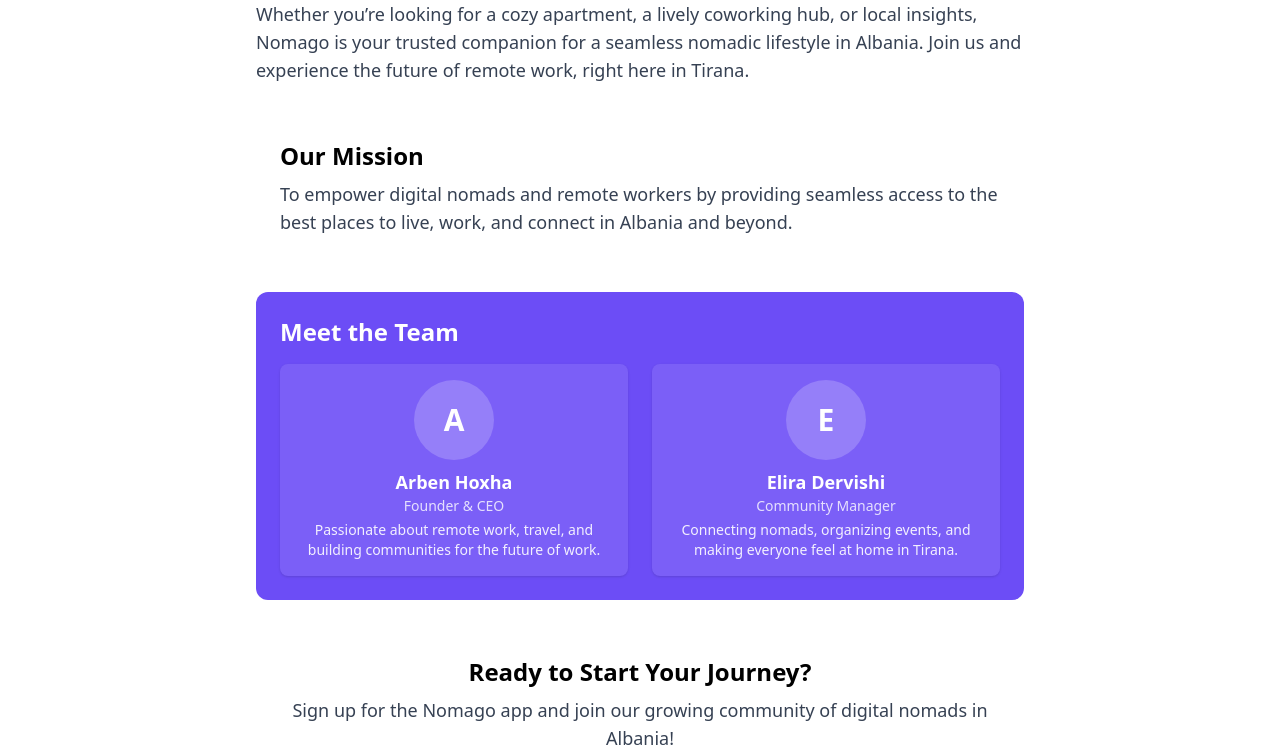
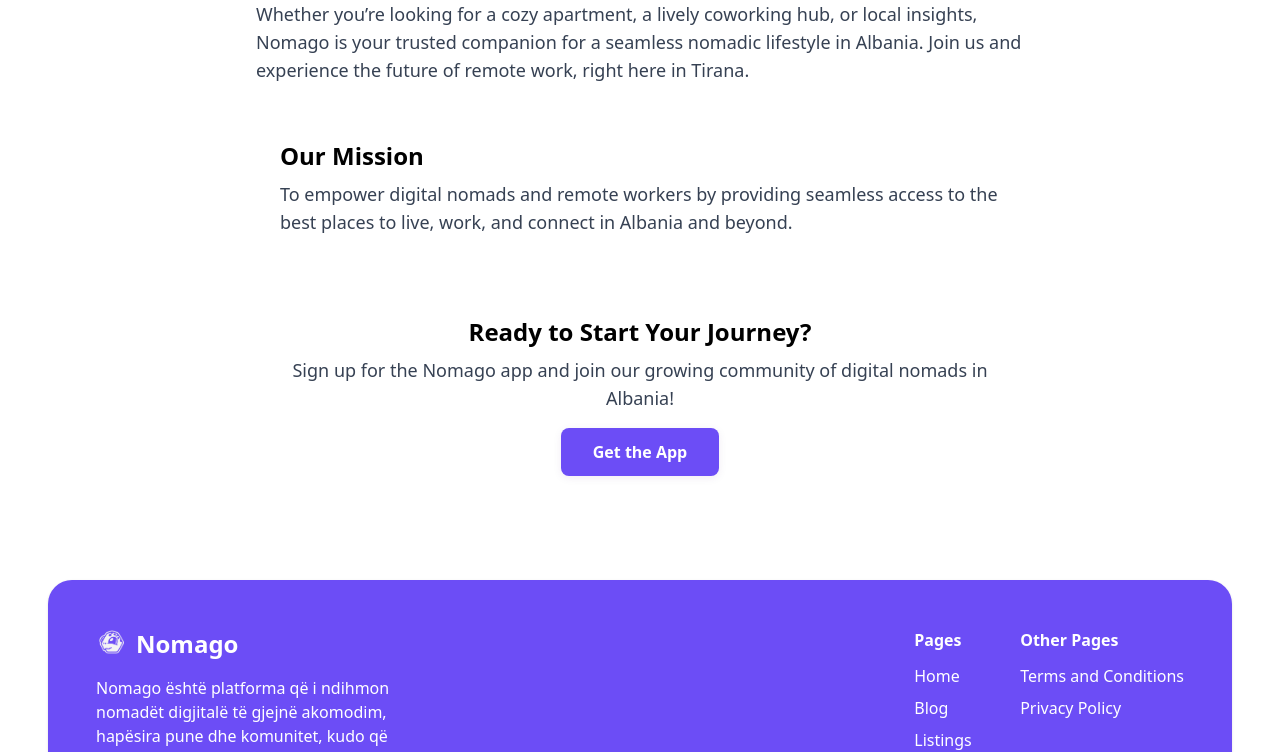
Before and after one commit to lazari03/nomago-web, a Next.js app: page /about in a window 1280 px wide. Shown: the part 441-1193 px from the top of the page. Built offline with nearby package versions, Linux system fonts and the light colour scheme; no server answers.

Commit message:
removed team

```diff
--- a/src/app/about/page.tsx
+++ b/src/app/about/page.tsx
@@ -27,27 +27,6 @@
             <p className="text-gray-700 text-lg">To empower digital nomads and remote workers by providing seamless access to the best places to live, work, and connect in Albania and beyond.</p>
           </div>
 
-          {/* Team Section */}
-          <div
-            className="mb-8 rounded-[12px] p-6"
-            style={{ background: ColorTokens.purple, color: 'white' }}
-          >
-            <h2 className="text-2xl font-bold mb-4">Meet the Team</h2>
-            <div className="flex flex-col sm:flex-row gap-6">
-              <div className="flex flex-col items-center bg-white/10 rounded-lg shadow p-4 w-full sm:w-1/2">
-                <div className="w-20 h-20 rounded-full bg-white/20 flex items-center justify-center text-white text-3xl font-bold mb-2">A</div>
-                <div className="font-semibold text-lg">Arben Hoxha</div>
-                <div className="text-white/80 text-sm mb-1">Founder & CEO</div>
-                <p className="text-white/90 text-center text-sm">Passionate about remote work, travel, and building communities for the future of work.</p>
-              </div>
-              <div className="flex flex-col items-center bg-white/10 rounded-lg shadow p-4 w-full sm:w-1/2">
-                <div className="w-20 h-20 rounded-full bg-white/20 flex items-center justify-center text-white text-3xl font-bold mb-2">E</div>
-                <div className="font-semibold text-lg">Elira Dervishi</div>
-                <div className="text-white/80 text-sm mb-1">Community Manager</div>
-                <p className="text-white/90 text-center text-sm">Connecting nomads, organizing events, and making everyone feel at home in Tirana.</p>
-              </div>
-            </div>
-          </div>
 
           {/* Call to Action */}
           <div className="bg-purple/10 rounded-xl p-6 text-center">
```
